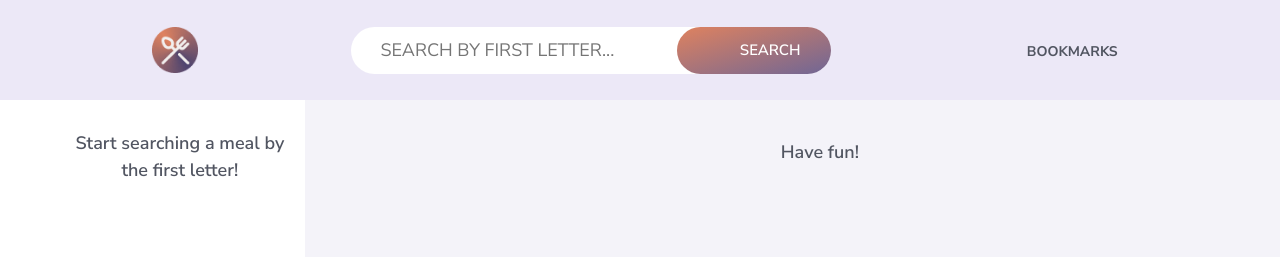
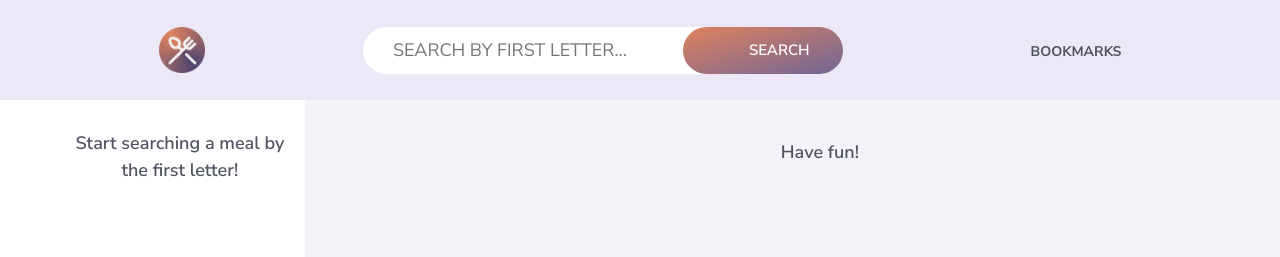
Before and after one commit to pejhvaman/ramify, a website built with Parcel: page index.html in a window 1280 px wide. Built offline with nearby package versions, Linux system fonts and the light colour scheme.

Commit message:
fixed: some layout problems in header nav

```diff
--- a/index.html
+++ b/index.html
@@ -57,8 +57,6 @@
                 <svg class="nav__icon">
                   <use href="./src/assets/icons/bookmark.svg"></use>
                 </svg>
-                <!-- <span class="icon-emoji">🔖</span> -->
-                <span></span>
                 <span>Bookmarks</span>
               </button>
               <div class="bookmarks">
--- a/src/sass/_header.scss
+++ b/src/sass/_header.scss
@@ -103,9 +103,16 @@
     position: absolute;
     right: 0;
     height: 100%;
-    width: fit-content;
     padding-inline: 3rem;
     display: flex;
+    justify-content: center;
+    flex-wrap: nowrap;
+    min-width: 10rem;
+
+    @media only screen and (min-width: variables.$bp-medium) {
+      min-width: 16rem;
+      padding-left: 3rem;
+    }
   }
 
   &__icon {
@@ -116,9 +123,11 @@
 
 .nav {
   height: 4rem;
+  display: flex;
+  justify-content: center;
+  width: fit-content;
 
-  @media only screen and (min-width: variables.$bp-small) {
-    height: 4rem;
+  @media only screen and (max-width: variables.$bp-medium) {
   }
 
   &__list {
@@ -129,7 +138,6 @@
 
   &__item {
     position: relative;
-    align-content: center;
   }
 
   &__btn {
@@ -142,13 +150,24 @@
     border: none;
     cursor: pointer;
     transition: all 0.3s;
-    padding: 0 1rem;
-    width: fit-content;
-
     display: flex;
+    flex-wrap: nowrap;
     align-items: center;
     justify-content: center;
     gap: 0.5rem;
+
+    @media only screen and (max-width: variables.$bp-medium) {
+      min-width: 10rem;
+      font-size: 1rem;
+      height: 4rem;
+      width: 4rem;
+      border-radius: 100%;
+      overflow: hidden;
+    }
+
+    @media only screen and (min-width: variables.$bp-medium) {
+      margin-left: 1rem;
+    }
 
     &--bookmarks {
       height: 100%;
@@ -165,6 +184,10 @@
       text-wrap: nowrap;
       margin-top: 0.2rem;
       display: inline-block;
+
+      @media only screen and (max-width: variables.$bp-small) {
+        display: none;
+      }
     }
 
     &:focus {
@@ -173,22 +196,6 @@
 
     &:hover {
       background-color: variables.$color-grey-light-2;
-    }
-
-    @media only screen and (max-width: variables.$bp-medium) {
-      font-size: 1rem;
-      background-color: #fff;
-      height: 4rem;
-      width: 4rem;
-      border-radius: 100%;
-      overflow: hidden;
-
-      span {
-        display: none;
-      }
-    }
-    @media only screen and (min-width: variables.$bp-medium) {
-      margin-left: 1rem;
     }
   }
 }
```
